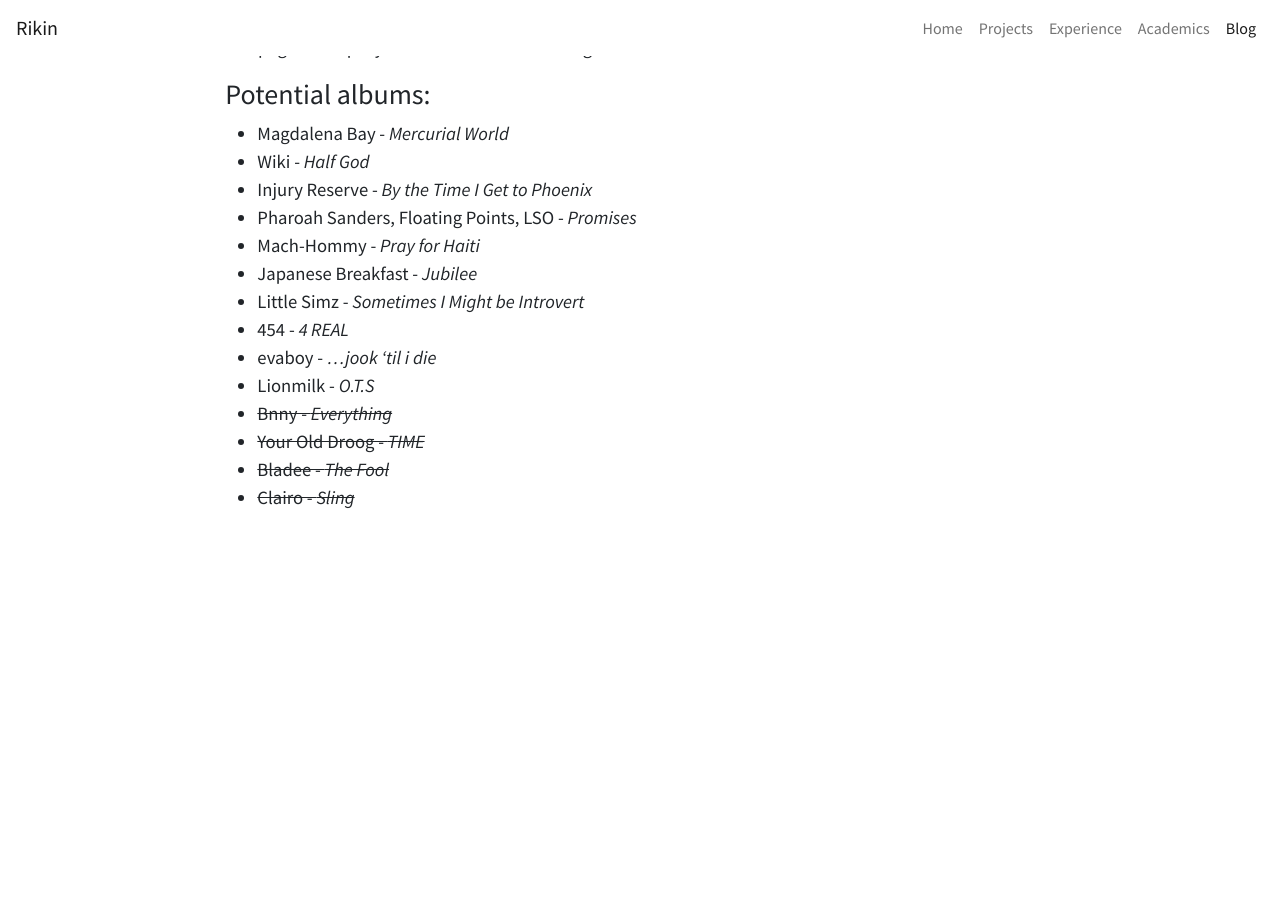
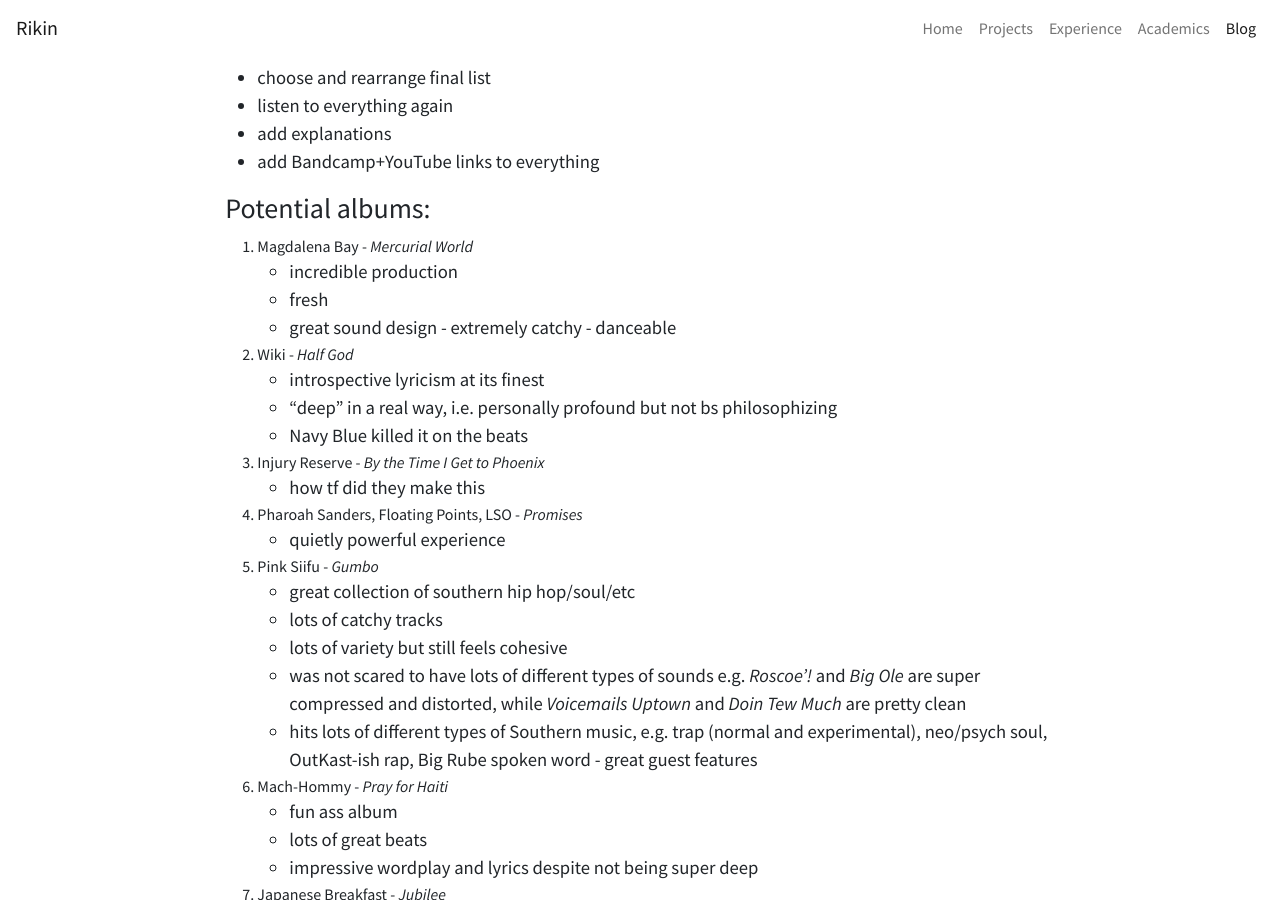
Before and after one commit to rikingurditta/blog, a Jekyll site: the page built from _posts/2022-01-01-favourite-albums-2021.md, in a window 1280 px wide and 900 px high, scrolled down 463 px. Built offline with Jekyll 4.4.1, drawn with Linux system fonts in a browser that asks for light colours; before the commit the page ends 1016 px from its top, so only the background shows below that; some of the changed text lies outside the part shown.

Commit message:
added todo, added explanations to list

```diff
--- a/_posts/2022-01-01-favourite-albums-2021.md
+++ b/_posts/2022-01-01-favourite-albums-2021.md
@@ -4,27 +4,71 @@
 colour: "#FFDDDD"
 ---
 
-# My favourite albums of 2021
+## I like some music
 
 2021 had some good music i think
 
-## I like some music
+this page is a wip if you see it now then u wrong for that
 
-this page is a wip if you see it now then u wrong for that
+### TODO
+
+- choose and rearrange final list
+- listen to everything again
+- add explanations
+- add Bandcamp+YouTube links to everything
 
 ### Potential albums:
 
-- Magdalena Bay - *Mercurial World*
-- Wiki - *Half God*
-- Injury Reserve - *By the Time I Get to Phoenix*
-- Pharoah Sanders, Floating Points, LSO - *Promises*
-- Mach-Hommy - *Pray for Haiti*
-- Japanese Breakfast - *Jubilee*
-- Little Simz - *Sometimes I Might be Introvert*
-- 454 - *4 REAL*
-- evaboy - *...jook 'til i die*
-- Lionmilk - *O.T.S*
-- ~~Bnny - *Everything*~~
-- ~~Your Old Droog - *TIME*~~
-- ~~Bladee - *The Fool*~~
-- ~~Clairo - *Sling*~~
+1. Magdalena Bay - *Mercurial World*
+  - incredible production
+    - fresh
+    - great sound design
+  - extremely catchy
+  - danceable
+2. Wiki - *Half God*
+  - introspective lyricism at its finest
+  - "deep" in a real way, i.e. personally profound but not bs philosophizing
+  - Navy Blue killed it on the beats
+3. Injury Reserve - *By the Time I Get to Phoenix*
+  - how tf did they make this
+4. Pharoah Sanders, Floating Points, LSO - *Promises*
+  - quietly powerful experience
+5. Pink Siifu - *Gumbo*
+  - great collection of southern hip hop/soul/etc
+  - lots of catchy tracks
+  - lots of variety but still feels cohesive
+    - was not scared to have lots of different types of sounds e.g. *Roscoe'!* and *Big Ole* are super compressed and distorted, while *Voicemails Uptown* and *Doin Tew Much* are pretty clean
+    - hits lots of different types of Southern music, e.g. trap (normal and experimental), neo/psych soul, OutKast-ish rap, Big Rube spoken word
+  - great guest features
+6. Mach-Hommy - *Pray for Haiti*
+  - fun ass album
+  - lots of great beats
+  - impressive wordplay and lyrics despite not being super deep
+7. Japanese Breakfast - *Jubilee*
+  - wh
+8. Armand Hammer - *Haram*
+  - two of the best lyricists in hip hop right now
+  - The Alchemist went off on production
+9. Little Simz - *Sometimes I Might be Introvert*
+  - amazing live instrumentation throughout - sounds super lush
+  - Simz has great lyrics and personality
+10. 454 - *4 REAL*
+  - super catchy
+  - doing melodic plugg but in a bold and weird way
+11. evaboy - *...jook 'til i die*
+  - EVABOY WAS FUCKING SHOT AND KILLED BY MASHCORE MUSICIAN "DJ GAPE" ON HIS WAY TO PANERA BUT ITS OK
+12. Lionmilk - *O.T.S*
+  - live album - amazing energy
+  - playful songs and performances
+13. Zelooperz - *Van Goghs Left Ear*
+  - crazy ass album
+    - crazy vocal style
+    - crazy lyrics
+    - crazy delivery
+  - lots of variety
+14. ~~Iceage - Seek Shelter~~
+15. ~~Bnny - *Everything*~~
+16. ~~Your Old Droog - *TIME*~~
+17. ~~Bladee - *The Fool*~~
+18. ~~Clairo - *Sling*~~
+19. ~~Fly Anakin and Pink Siifu - *$mokebreak*~~
```
